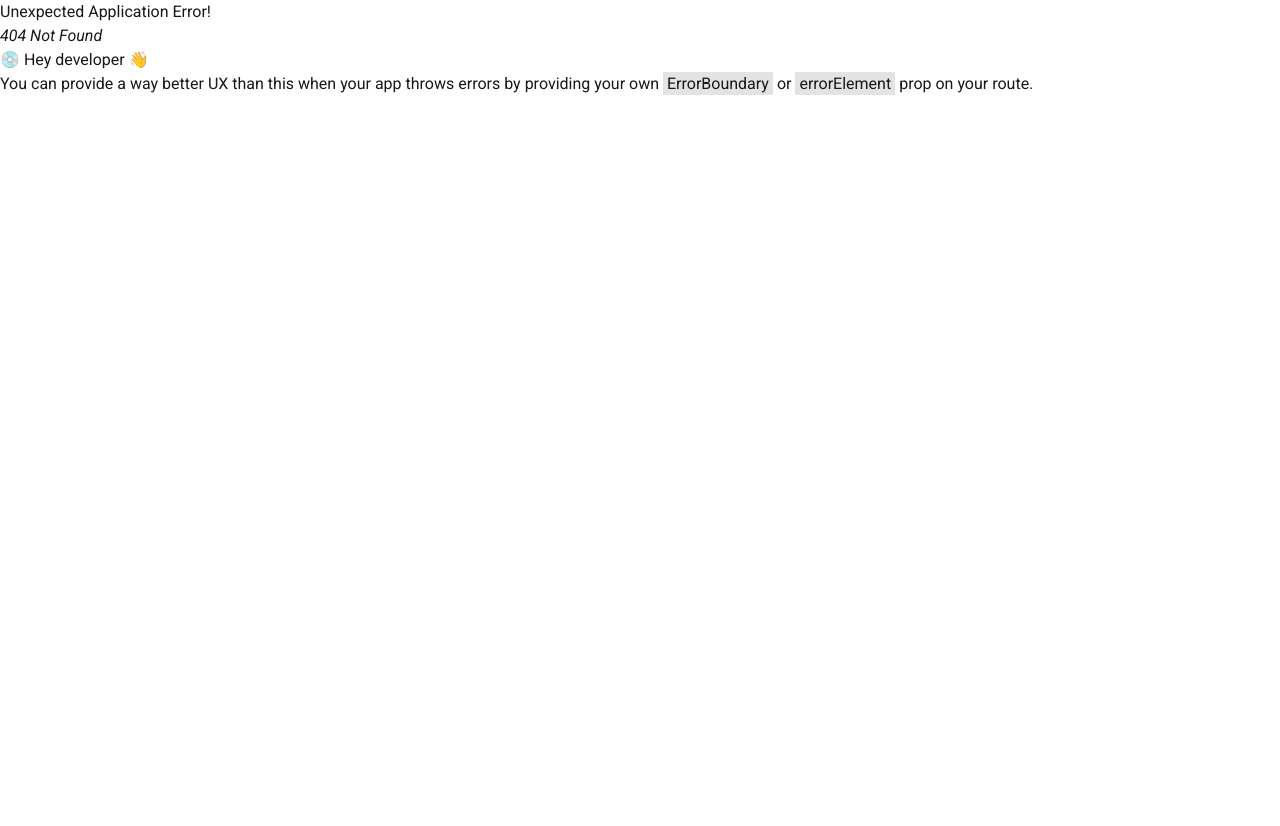
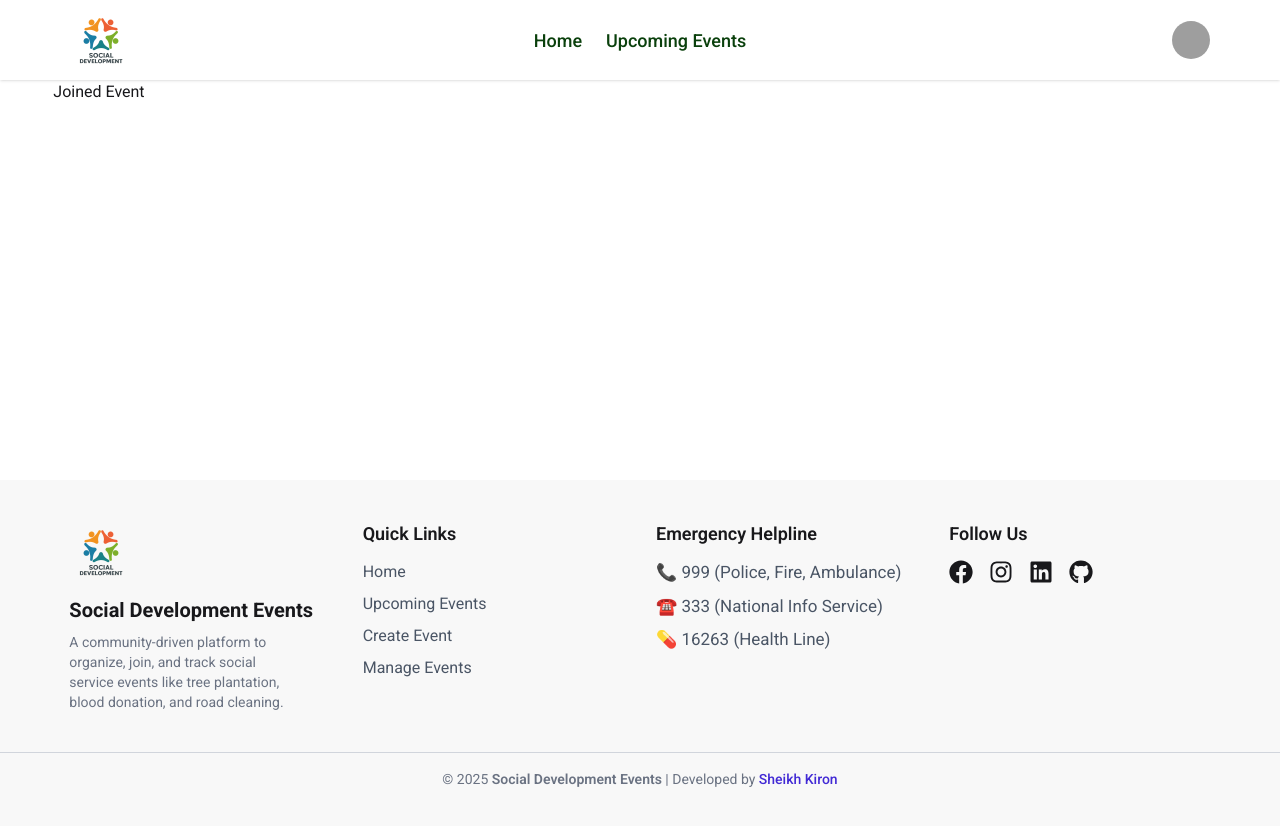
Before and after one commit to SheikhKiron/B12-A10-Future-Box-client, a React (Vite) app: page /joined-events in a window 1280 px wide. Before the commit this address had no page. Shown: the top 826 px of the page. Before the commit the page ends 800 px from the top, so only its background shows below. Built offline with nearby package versions, Linux system fonts and the light colour scheme; grey boxes are pictures that could not be loaded.

Commit message:
add footer

```diff
--- a/package.json
+++ b/package.json
@@ -14,6 +14,7 @@
     "daisyui": "^5.4.7",
     "react": "^19.1.1",
     "react-dom": "^19.1.1",
+    "react-icons": "^5.5.0",
     "react-router": "^7.9.5",
     "styled-components": "^6.1.19",
     "tailwindcss": "^4.1.17"
--- /dev/null
+++ b/src/Components/Footer.jsx
@@ -0,0 +1,89 @@
+import React from 'react';
+import logo from '../assets/logo (2).png';
+import { FaFacebook, FaInstagram, FaLinkedin, FaGithub } from 'react-icons/fa';
+
+const Footer = () => {
+  return (
+    <footer className="bg-base-200 text-base-content py-10 mt-10">
+      <div className="md:w-9/12 lg:w-11/12 mx-auto px-4 grid md:grid-cols-2 lg:grid-cols-4 gap-8">
+        <div className="flex flex-col items-center md:items-start text-center md:text-left">
+          <img src={logo} alt="Logo" className="w-16 mb-3" />
+          <h2 className="text-xl font-bold mb-2">Social Development Events</h2>
+          <p className="text-sm text-gray-500 w-10/12">
+            A community-driven platform to organize, join, and track social
+            service events like tree plantation, blood donation, and road
+            cleaning.
+          </p>
+        </div>
+
+        <div className="flex flex-col items-center md:items-start">
+          <h3 className="text-lg font-semibold mb-3">Quick Links</h3>
+          <ul className="space-y-2 text-gray-600">
+            <li>
+              <a href="/" className="hover:text-primary">
+                Home
+              </a>
+            </li>
+            <li>
+              <a href="/upcoming-events" className="hover:text-primary">
+                Upcoming Events
+              </a>
+            </li>
+            <li>
+              <a href="/create-event" className="hover:text-primary">
+                Create Event
+              </a>
+            </li>
+            <li>
+              <a href="/manage-events" className="hover:text-primary">
+                Manage Events
+              </a>
+            </li>
+          </ul>
+        </div>
+        <div className="flex flex-col items-center md:items-start">
+          <h3 className="text-lg font-semibold mb-3">Emergency Helpline</h3>
+
+          <div className="space-y-2">
+            <p className="text-gray-600 text-[17px]">
+              📞 999 (Police, Fire, Ambulance)
+            </p>
+            <p className="text-gray-600 text-[17px]">
+              ☎️ 333 (National Info Service)
+            </p>
+            <p className="text-gray-600 text-[17px]">💊 16263 (Health Line)</p>
+          </div>
+        </div>
+
+        <div className="flex flex-col items-center md:items-start">
+          <h3 className="text-lg font-semibold mb-3">Follow Us</h3>
+          <div className="flex gap-4 text-2xl">
+            <a href="https://facebook.com" className="hover:text-primary">
+              <FaFacebook />
+            </a>
+            <a href="https://instagram.com" className="hover:text-primary">
+              <FaInstagram />
+            </a>
+            <a href="https://linkedin.com" className="hover:text-primary">
+              <FaLinkedin />
+            </a>
+            <a href="https://github.com" className="hover:text-primary">
+              <FaGithub />
+            </a>
+          </div>
+        </div>
+      </div>
+
+      <div className="mt-10 border-t border-gray-300 pt-4 text-center text-sm text-gray-500">
+        <p>
+          © <span>2025 </span>
+          <span className="font-semibold">Social Development Events</span> |
+          Developed by{' '}
+          <span className="text-primary font-medium">Sheikh Kiron</span>
+        </p>
+      </div>
+    </footer>
+  );
+};
+
+export default Footer;
--- a/src/Components/Navbar.jsx
+++ b/src/Components/Navbar.jsx
@@ -1,6 +1,10 @@
 import React from 'react';
 import logo from '../assets/logo (2).png'
 import { Link, NavLink } from 'react-router';
+import { FiLogOut } from 'react-icons/fi';
+import { MdManageAccounts } from 'react-icons/md';
+import { HiMiniPlus } from 'react-icons/hi2';
+import { IoIosCreate } from 'react-icons/io';
 const Navbar = () => {
   return (
     <div className="navbar bg-base-100 md:w-11/12 mx-auto  px-4">
@@ -53,13 +57,15 @@ const Navbar = () => {
         </ul>
       </div>
 
-      {/* Right side - Avatar */}
+
       <div className="navbar-end">
         <div className="dropdown dropdown-end">
+
           <div
             tabIndex={0}
             role="button"
-            className="btn btn-ghost btn-circle avatar"
+            className="btn btn-ghost btn-circle avatar tooltip tooltip-bottom"
+            data-tip="Sheikh Kiron"
           >
             <div className="w-10 rounded-full">
               <img
@@ -68,20 +74,36 @@ const Navbar = () => {
               />
             </div>
           </div>
+
+
           <ul
             tabIndex={0}
             className="menu menu-sm dropdown-content mt-3 z-10 p-2 shadow bg-base-100 rounded-box w-52"
           >
+            <p className="text-center font-semibold">Sheikh Kiron</p>
+            <p className="text-center border-b-2 border-gray-300 pb-1 text-sm text-gray-500">
+              SheikhKiron@gmail.com
+            </p>
+
             <li>
-              <a className="justify-between">
-                Profile <span className="badge">New</span>
-              </a>
+              <NavLink to="/create-event" className="text-[17px]">
+                <IoIosCreate /> Create Event
+              </NavLink>
             </li>
             <li>
-              <a>Settings</a>
+              <NavLink to="/manage-events" className="text-[17px]">
+                <MdManageAccounts /> Manage Events
+              </NavLink>
+            </li>
+            <li className="border-b-2 border-gray-300">
+              <NavLink to="/joined-events" className="text-[17px]">
+                <HiMiniPlus /> Joined Events
+              </NavLink>
             </li>
             <li>
-              <a>Logout</a>
+              <a className="text-[17px] flex items-center gap-1">
+                <FiLogOut /> Logout
+              </a>
             </li>
           </ul>
         </div>
--- a/src/Layout/Root.jsx
+++ b/src/Layout/Root.jsx
@@ -1,6 +1,7 @@
 import React from 'react';
 import { Outlet } from 'react-router';
 import Navbar from '../Components/Navbar';
+import Footer from '../Components/Footer';
 
 const Root = () => {
   return (
@@ -8,9 +9,12 @@ const Root = () => {
       <header className="shadow-sm">
         <Navbar></Navbar>
       </header>
-      <main className="w-11/12 mx-auto">
+      <main className="w-11/12 mx-auto min-h-[calc(100vh-440px)]">
         <Outlet></Outlet>
       </main>
+      <footer>
+        <Footer></Footer>
+      </footer>
     </div>
   );
 };
--- /dev/null
+++ b/src/Pages/CreateEvent.jsx
@@ -0,0 +1,11 @@
+import React from 'react';
+
+const CreateEvent = () => {
+  return (
+    <div>
+      Create Event
+    </div>
+  );
+};
+
+export default CreateEvent;
--- /dev/null
+++ b/src/Pages/JoinedEvent.jsx
@@ -0,0 +1,11 @@
+import React from 'react';
+
+const JoinedEvent = () => {
+  return (
+    <div>
+      Joined Event
+    </div>
+  );
+};
+
+export default JoinedEvent;
--- /dev/null
+++ b/src/Pages/ManageEvent.jsx
@@ -0,0 +1,11 @@
+import React from 'react';
+
+const ManageEvent = () => {
+  return (
+    <div>
+      Manage Event
+    </div>
+  );
+};
+
+export default ManageEvent;
```
Also changed, not shown: src/Routes/Routes.jsx (+7 -1 lines), src/index.css (line endings or trailing spaces), 1 other file (tests, documents, lock files or other folders).
